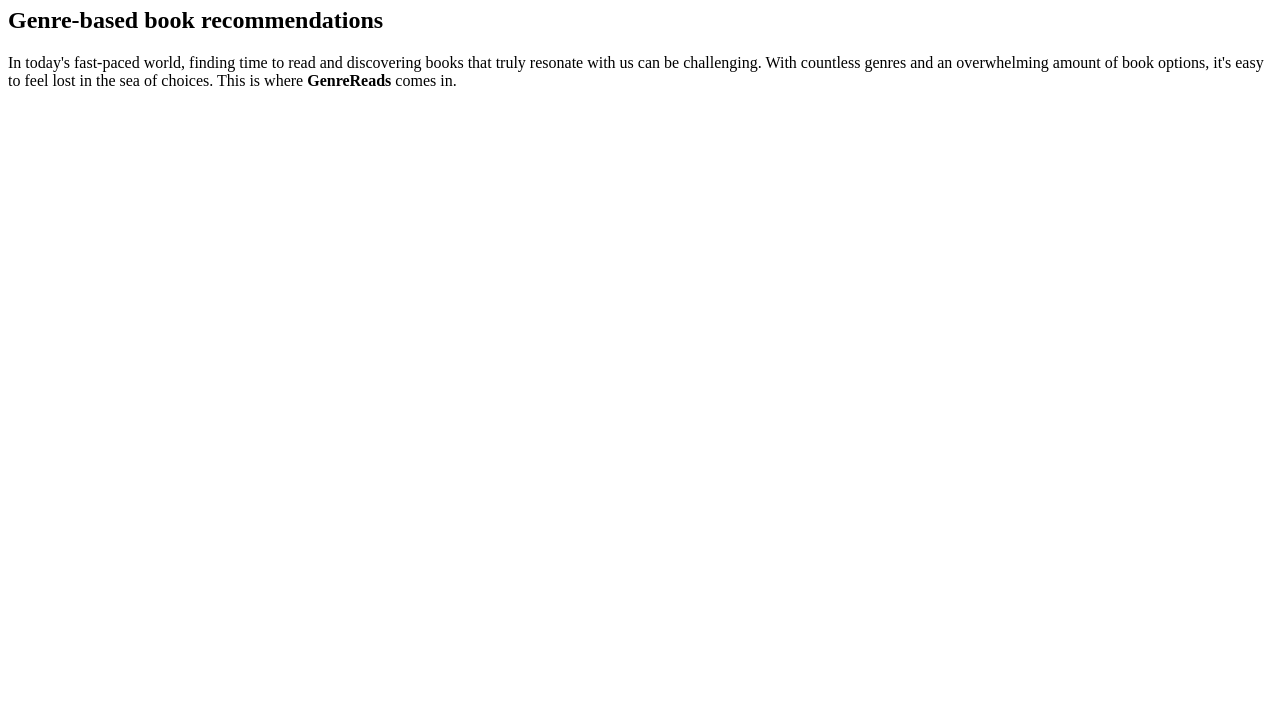
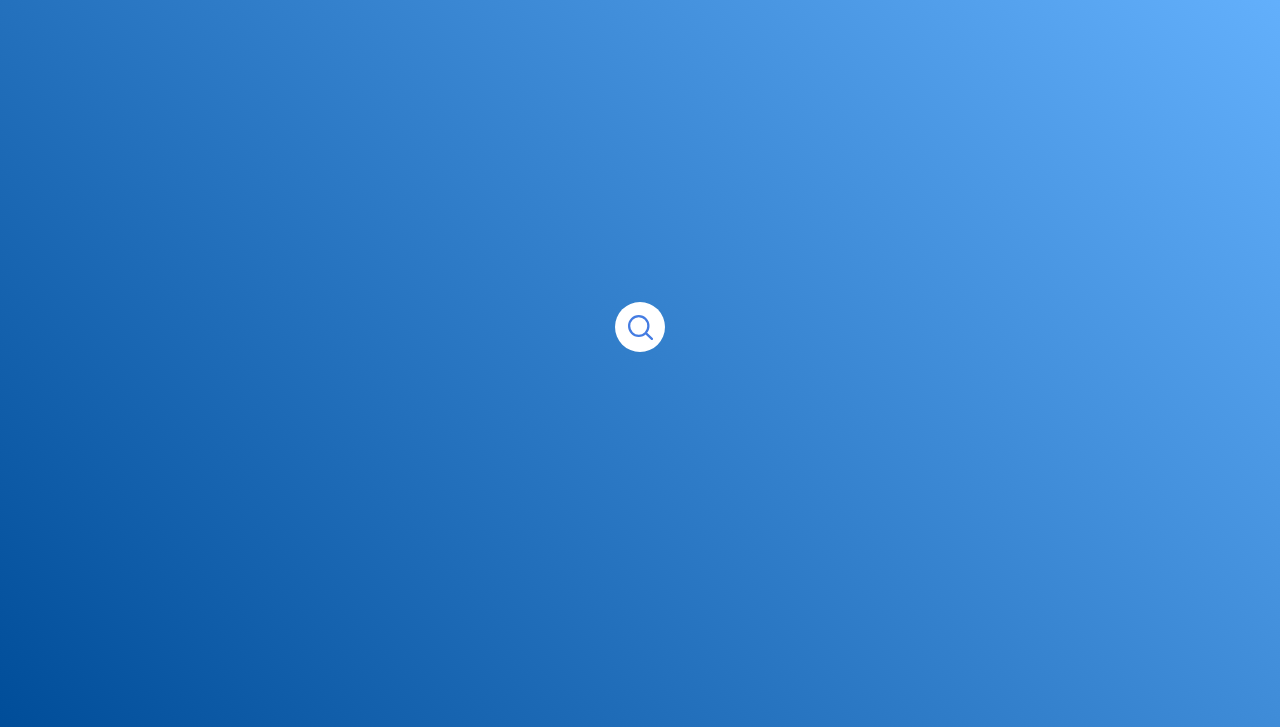
Before and after one commit to LarissaCoder/BookGenre_Generator, a plain HTML site: page index.html in a window 1280 px wide. Shown: the part 73-800 px from the top of the page. Drawn offline with Linux system fonts and the light colour scheme.

Commit message:
loupe added with background colour and transiction effect

```diff
--- a/css/main.css
+++ b/css/main.css
@@ -1,3 +1,83 @@
-#main{
+* {
+    box-sizing: border-box;
+}
+
+body {
+    width: 100vw;
+    height: 100vh;
+    margin: 0;
+    background: linear-gradient(45deg, #004D99, #66B3FF);
+}
+
+.search-box {
+    position: absolute;
+    top: 50%;
+    left: 50%;
+    transform: translate(-50%, -50%);
+
+    background-color: white;
+    height: 50px;
+    padding: 0;
+    border-radius: 40px;
+
+    display: flex;
+    justify-content: space-between;
+    align-items: center;
+}
+
+::-webkit-input-placeholder {
+    font-size: 17px;
+    font-family: system-ui, -apple-system, BlinkMacSystemFont, 'Segoe UI', Roboto, Oxygen, Ubuntu, Cantarell, 'Open Sans', 'Helvetica Neue', sans-serif;
+    color: #aeaeae;
+}
+
+.search-text {
+    background: none;
+    border: 0;
+    outline: 0;
+
+    padding: 0;
+
+    font-size: 16px;
+    transition: 0.4s;
+    width: 0;
+}
+
+.search-btn {
+    width: 50px;
+    height: 50px;
+    border-radius: 50%;
+
+    display: flex;
+    justify-content: center;
+    align-items: center;
+    cursor: pointer;
+}
+
+.loupe-white {
+    display: none;
+    width: 25px;
+    height: 25px;
+}
+
+.loupe-blue {
+    width: 25px;
+    height: 25px;
+}
+
+.search-box:hover > .search-text {
+    width: 320px;
+    padding-left: 20px;
+}
+
+.search-box:hover > .search-btn {
+    background: #447ce7;
+}
+
+.search-box:hover > .search-btn .loupe-blue {
     display: none;
 }
+
+.search-box:hover > .search-btn .loupe-white {
+    display: block;
+}
--- a/index.html
+++ b/index.html
@@ -5,16 +5,16 @@
     <meta name="viewport" content="width=device-width, initial-scale=1.0">
     <link rel="shotcut icon" href="images/magnifying_glass.png" type="image/x-icon">
     <link rel="stylesheet" href="css/main.css">
-    <title>GenreReads</title>
+    <title>BookLookup</title>
 </head>
 <body>
-    <h1>GenreReads</h1>
+    <div class="search-box">
+        <input type="text" class="search-text" placeholder="Search your book..."/>
+        <a class="search-btn">
+            <img class="loupe-blue" src="./images/loupe-blue.svg" alt="loupe blue" />
+            <img class="loupe-white" src="/images/loupe-white.svg" alt="loupe white" />
+        </a>
 
-    <h2>
-        <h2>Genre-based book recommendations</h2>
-        <p>
-            In today's fast-paced world, finding time to read and discovering books that truly resonate with us can be challenging. With countless genres and an overwhelming amount of book options, it's easy to feel lost in the sea of choices. This is where <b>GenreReads</b> comes in.
-        </p>
     </div>
 </body>
 <script src="js/script.js"></script>
```
